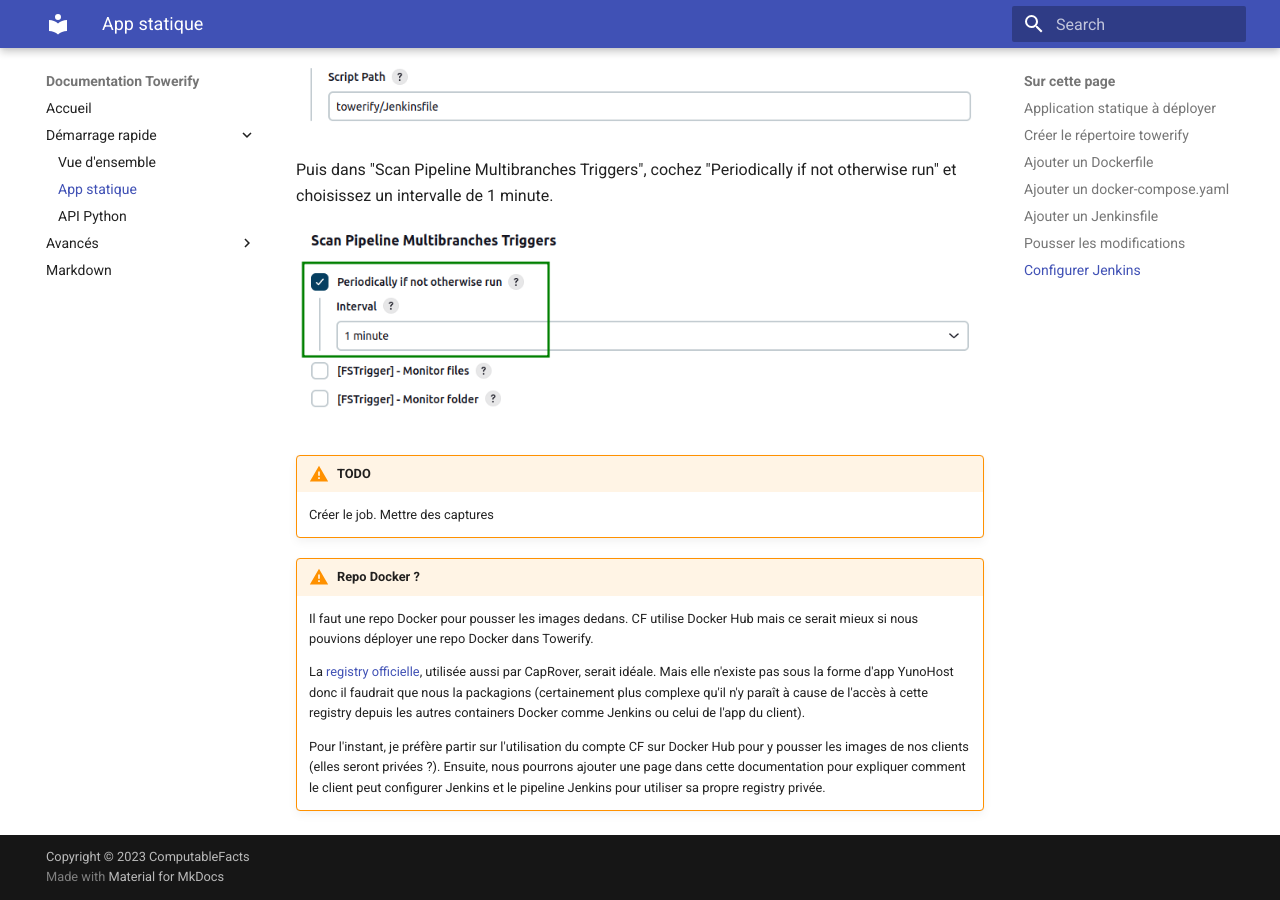
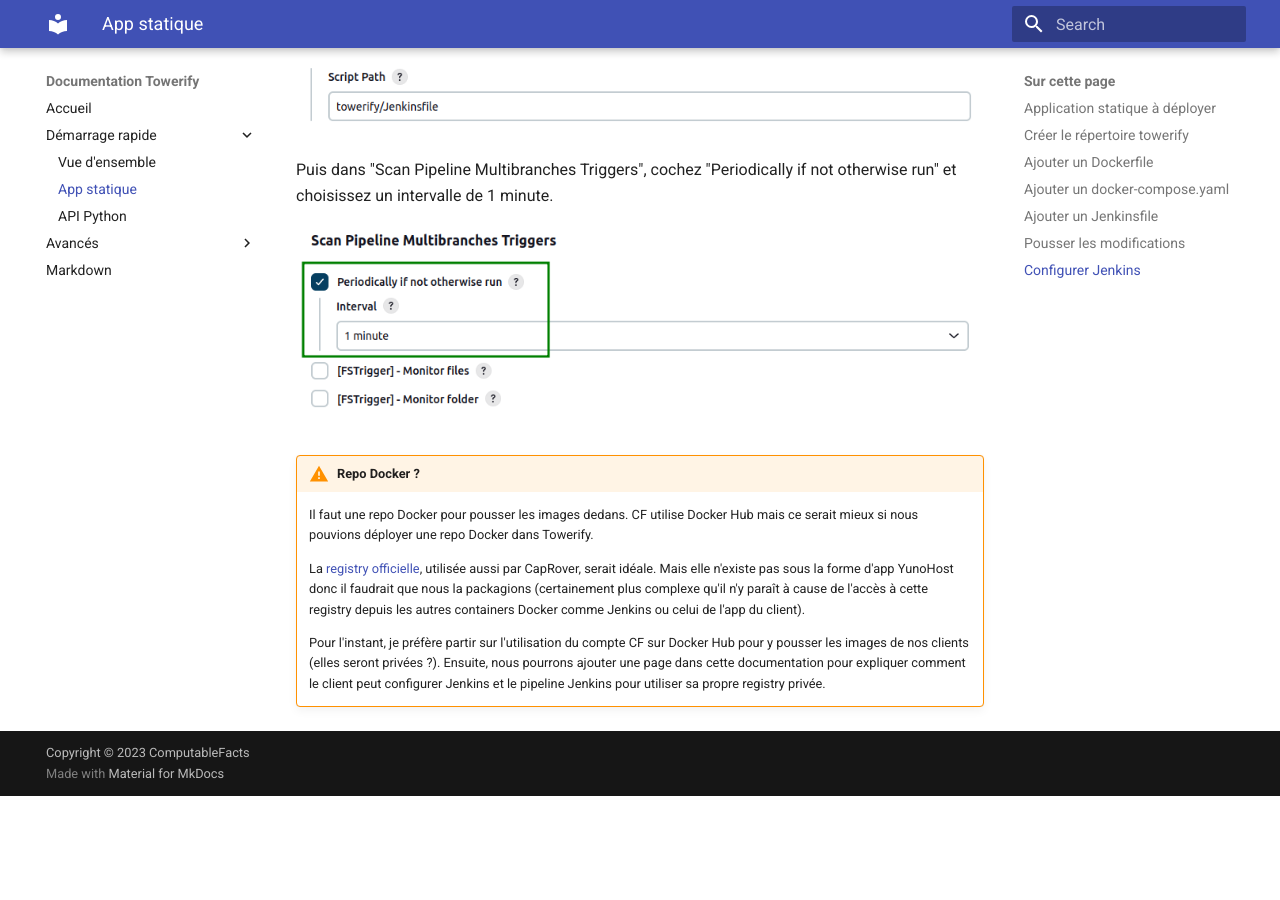
Before and after one commit to computablefacts/towerify-docs, an MkDocs documentation site: the page built from docs/demarrage-rapide/app-statique.md, in a window 1280 px wide and 900 px high, scrolled down 7521 px. Built offline with MkDocs 1.6.1 and Material for MkDocs 9.7.7, drawn with Linux system fonts in a browser that asks for light colours; after the commit the page ends 8317 px from its top, so only the background shows below that.

Commit message:
Remove a TODO (done)

```diff
--- a/docs/demarrage-rapide/app-statique.md
+++ b/docs/demarrage-rapide/app-statique.md
@@ -279,11 +279,6 @@ et choisissez un intervalle de 1 minute.
 
 
 
-!!! warning "TODO"
-
-    Créer le job. Mettre des captures
-
-
 
 !!! warning "Repo Docker ?"
 
```
